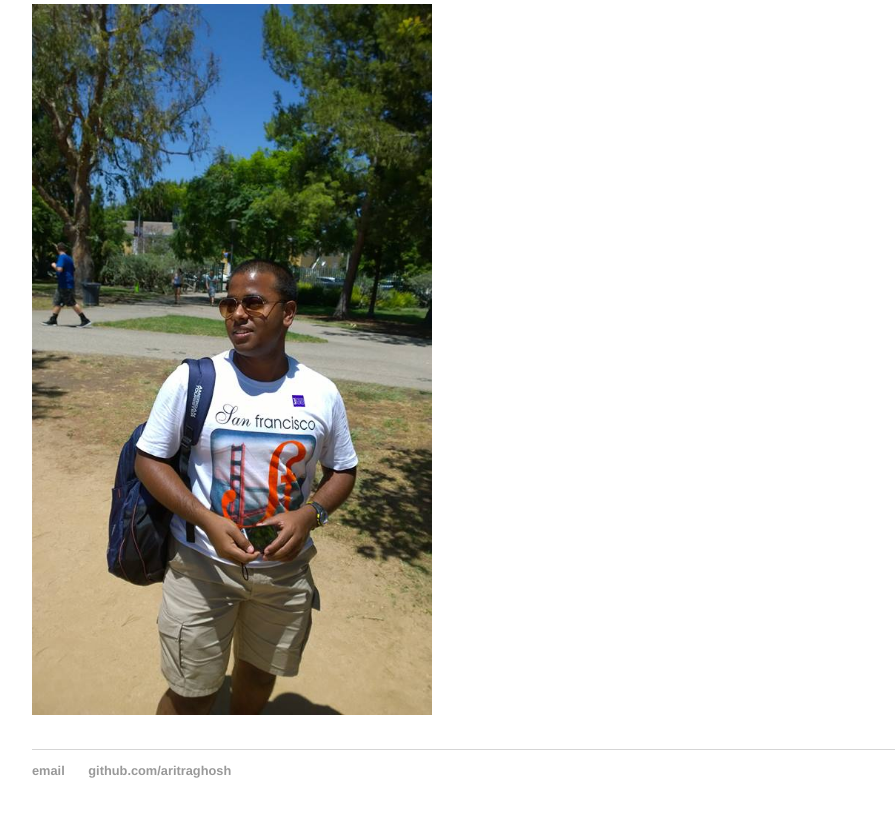
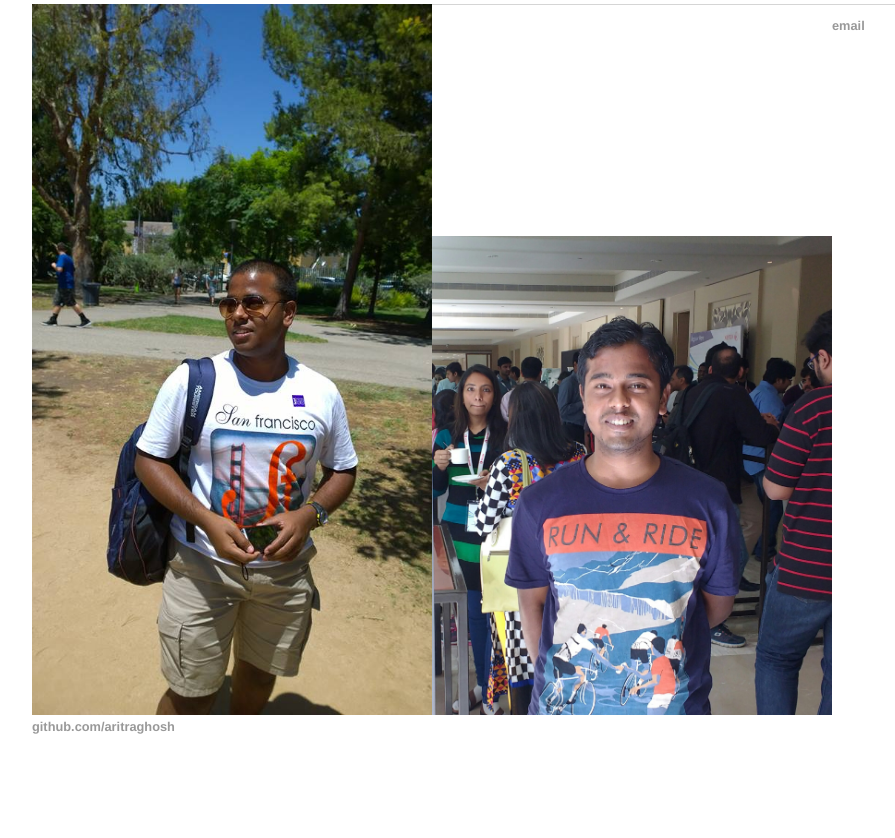
Before and after one commit to aritraghosh/aritraghosh.github.io, a Jekyll site: the page built from _posts/2016-02-05-some-tips-for-weight-loss.md, in a window 1280 px wide. Shown: the part 877-1715 px from the top of the page, without its empty margins (160-1055 px from the left). Built offline with Jekyll 4.4.1, drawn with Linux system fonts in a browser that asks for light colours; after the commit the page ends 1671 px from its top, so only the background shows below that.

Commit message:
Update 2016-02-05-some-tips-for-weight-loss.md

```diff
--- a/_posts/2016-02-05-some-tips-for-weight-loss.md
+++ b/_posts/2016-02-05-some-tips-for-weight-loss.md
@@ -8,4 +8,6 @@ After a long wait(4 years), I was able to muster courage and enthusiasm on somet
 
 ![This was me before I began](https://aritraghosh.github.io/images/Aritra_old.jpg =100x100) ![Now](https://github.com/aritraghosh/aritraghosh.github.io/blob/master/images/IMG_20160123_091910.jpg =400x300 "Now")
 
-<img src="https://aritraghosh.github.io/images/Aritra_old.jpg" alt="Drawing" style="width: 400px; height = 300px;"/>
+<div style="float:left;">
+<img alt="logo" src="https://aritraghosh.github.io/images/Aritra_old.jpg" style="width: 400px; height = 300px;" /><img alt="background" src="https://github.com/aritraghosh/aritraghosh.github.io/blob/master/images/IMG_20160123_091910.jpg" style="width: 400px; height = 300px;" />
+</div>
```
